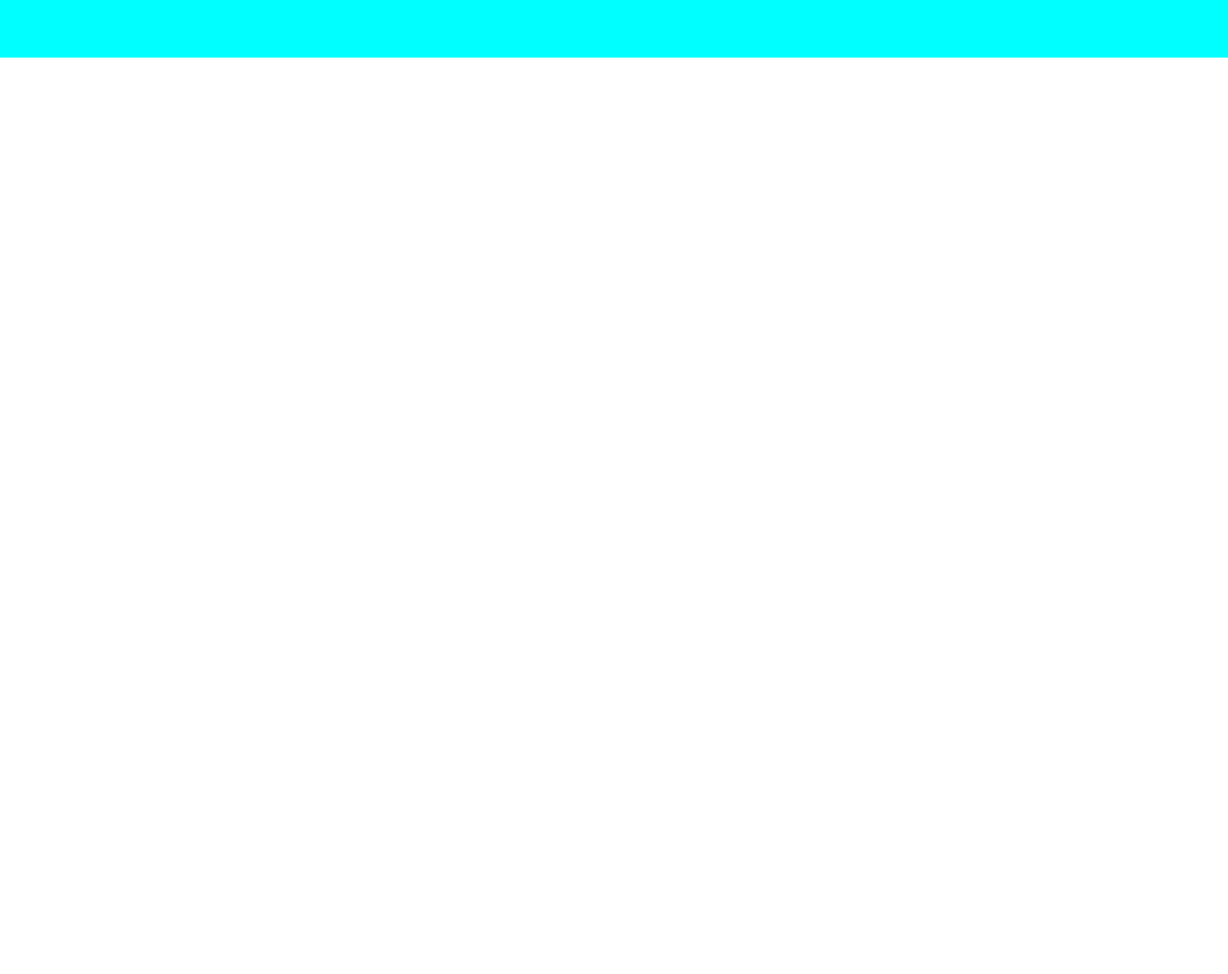
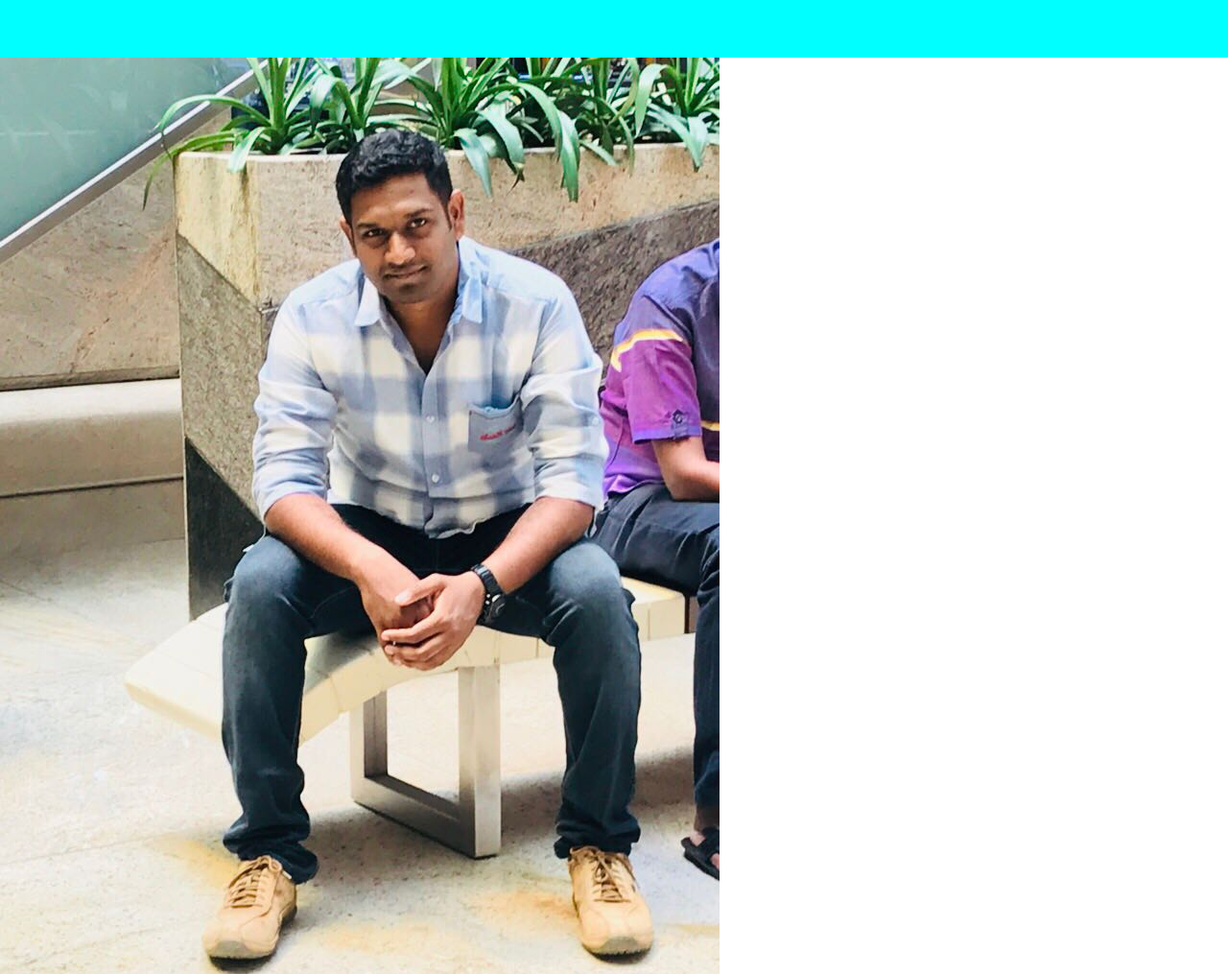
Before and after one commit to manisharevilla/manisha-repository, a plain HTML site: page index.html in a window 1280 px wide. Shown: the part 761-1776 px from the top of the page at 96% size. Before the commit the page ends 821 px from the top, so only its background shows below. Drawn offline with Linux system fonts and the light colour scheme.

Commit message:
Update index.html

```diff
--- a/index.html
+++ b/index.html
@@ -11,6 +11,9 @@
     <div id="demo">
         <h1>Hello</h1>
     </div>
+    <div id="image">
+        <img src="images/profile-pic.jpg" alt="">
+    </div>
     <script src="js/all.js"></script>
 </body>
 </html>
```
